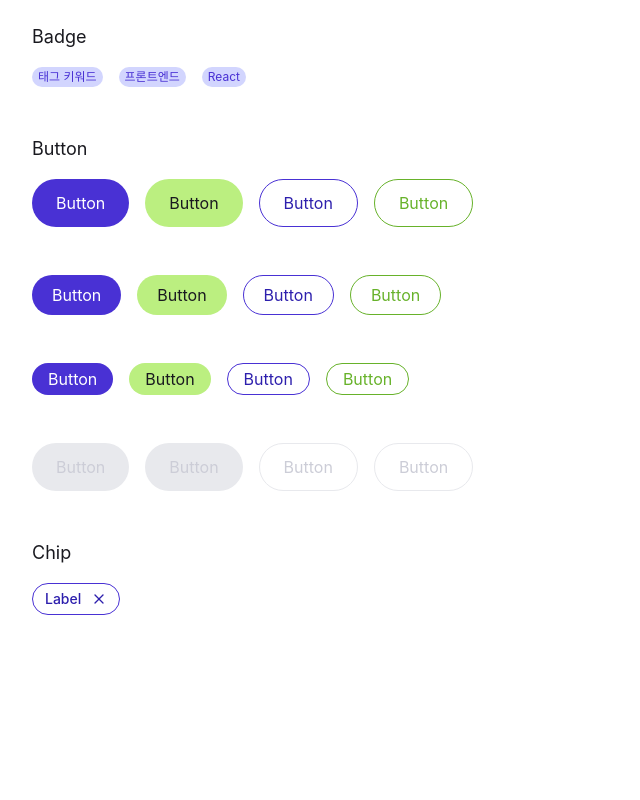
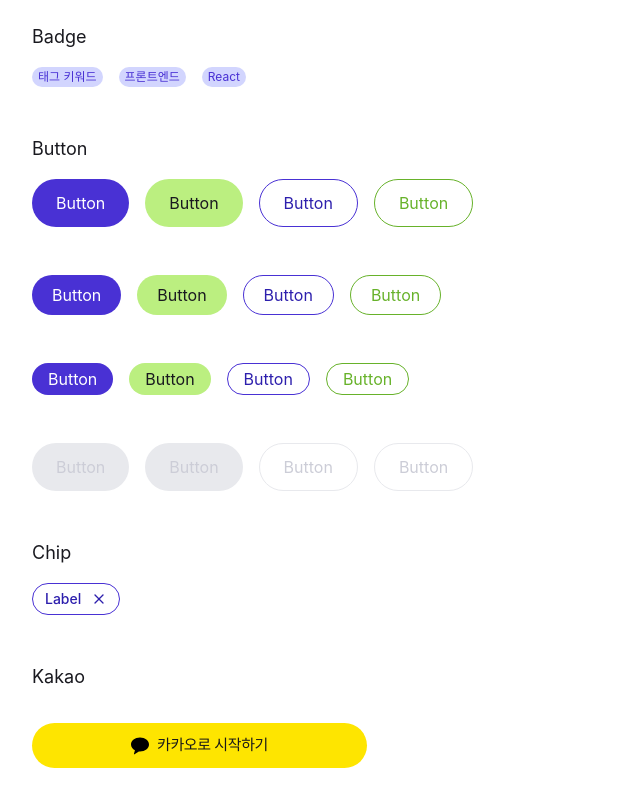
Before and after one commit to Leets-Official/StepBookStep-FE, a React (Vite) app: page / in a window 1280 px wide. Shown: the part 196-996 px from the top of the page, without its empty margins (0-640 px from the left). Before the commit the page ends 843 px from the top, so only its background shows below. Built offline with nearby package versions, Linux system fonts and the light colour scheme; a web font is replaced by a local one.

Commit message:
test : Kakao 컴포넌트 test 코드

```diff
--- a/src/components/Kakao/Kakao.styles.ts
+++ b/src/components/Kakao/Kakao.styles.ts
@@ -1,5 +1,5 @@
 export const kakaoBase =
-  "inline-flex items-center justify-center rounded-full transition-all duration-200 focus:outline-none whitespace-nowrap active:opacity-80";
+  "inline-flex items-center justify-center rounded-full transition-all duration-200 focus:outline-none whitespace-nowrap active:opacity-80 border-none";
 
 export const kakaoLayout = {
   container: "w-[335px] h-[45px] px-[14px] gap-x-2",
--- a/src/components/Kakao/Kakao.tsx
+++ b/src/components/Kakao/Kakao.tsx
@@ -10,8 +10,7 @@ export const Kakao = ({ onClick }: KakaoProps) => {
   return (
     <button
       onClick={onClick}
-      style={{ backgroundColor: '#FEE500' }}
-      className={cn(kakaoBase, kakaoLayout.container)}
+      className={cn(kakaoBase, kakaoLayout.container, "bg-[#FEE500] border-none")}
     >
       <div className="flex items-center justify-center w-[18px] h-[18px]">
         <KakaoIcon />
--- a/src/pages/PlayGround.tsx
+++ b/src/pages/PlayGround.tsx
@@ -3,9 +3,14 @@ import { Tab } from "@/components/Tab/Tab";
 import { Badge } from "@/components/Badge/Badge";
 import { Button } from "@/components/Button/Button";
 import { Chip } from "@/components/Chip/Chip";
+import { Kakao } from "@/components/Kakao/Kakao";
 
 export default function PlayGround() {
   const [activeTab, setActiveTab] = useState<"left" | "right">("left");
+
+  const handleKakaoClick = () => {
+    console.log("카카오 로그인 버튼 클릭!");
+  };
 
   return (
     <div className="min-h-screen bg-white p-8 space-y-12">
@@ -78,6 +83,13 @@ export default function PlayGround() {
         </div>
       </section>
 
+      <section className="flex flex-col gap-4">
+        <h2 className="text-lg font-sb text-gray-900 mb-4">Kakao</h2>
+        <div className="bg-white rounded-lg">
+          <Kakao onClick={handleKakaoClick} />
+        </div>
+      </section>
+
     </div>
   );
 }
```
